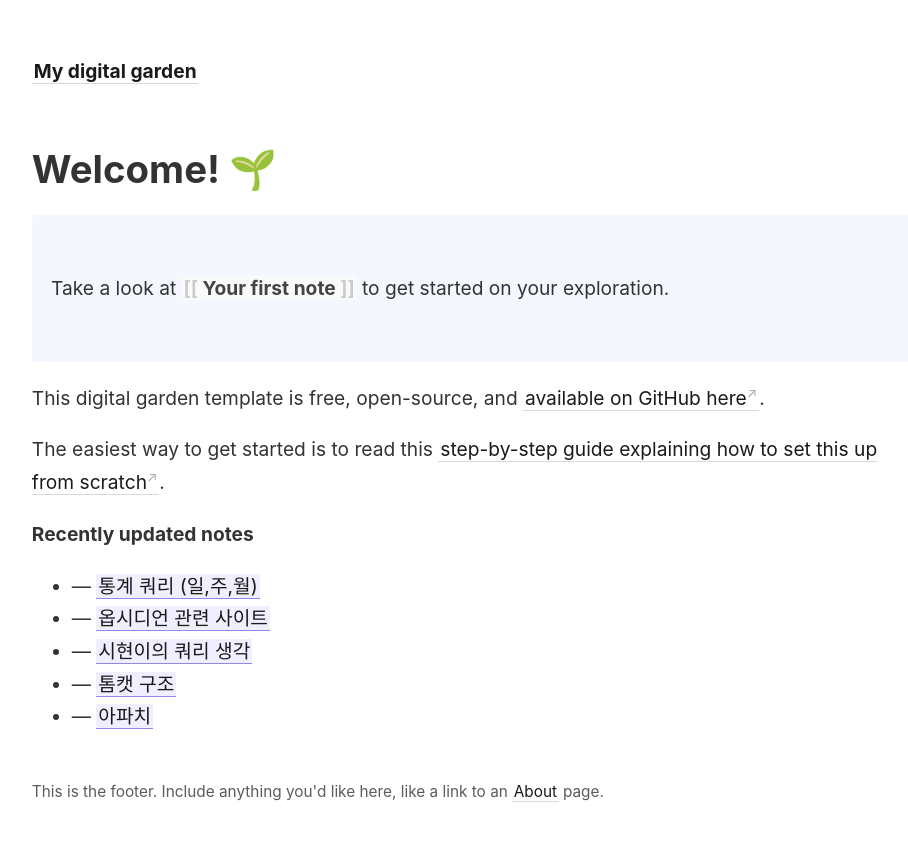
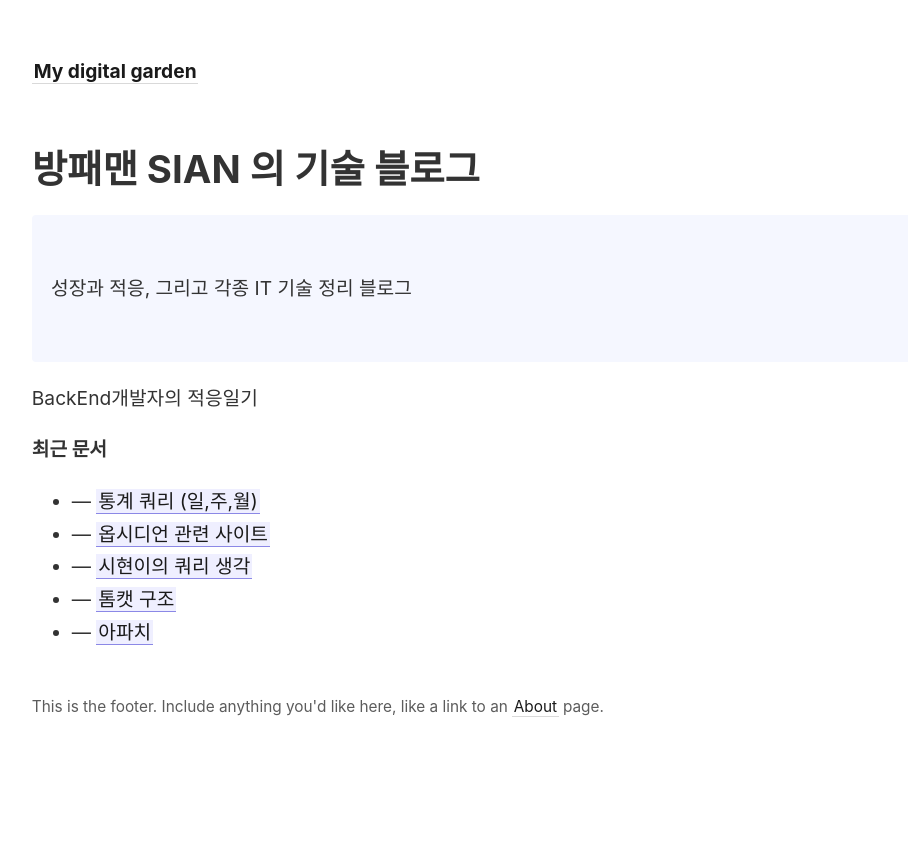
Before and after one commit to sihyun99/sihyun_Obsidian, a Jekyll site: the page built from _pages/index.md, in a window 1280 px wide. Shown: the top 841 px of the page, without its empty margins (45-953 px from the left). Built offline with Jekyll 4.4.1, drawn with Linux system fonts in a browser that asks for light colours.

Commit message:
2023-11-24 09:44 :자동 커밋

```diff
--- a/_pages/index.md
+++ b/_pages/index.md
@@ -5,17 +5,15 @@ id: home
 permalink: /
 ---
 
-# Welcome! 🌱
+# 방패맨 SIAN 의 기술 블로그
 
 <p style="padding: 3em 1em; background: #f5f7ff; border-radius: 4px;">
-  Take a look at <span style="font-weight: bold">[[Your first note]]</span> to get started on your exploration.
+  성장과 적응, 그리고 각종 IT 기술 정리 블로그
 </p>
 
-This digital garden template is free, open-source, and [available on GitHub here](https://github.com/maximevaillancourt/digital-garden-jekyll-template).
+BackEnd개발자의 적응일기
 
-The easiest way to get started is to read this [step-by-step guide explaining how to set this up from scratch](https://maximevaillancourt.com/blog/setting-up-your-own-digital-garden-with-jekyll).
-
-<strong>Recently updated notes</strong>
+<strong>최근 문서</strong>
 
 <ul>
   {% assign recent_notes = site.notes | sort: "last_modified_at_timestamp" | reverse %}
```
